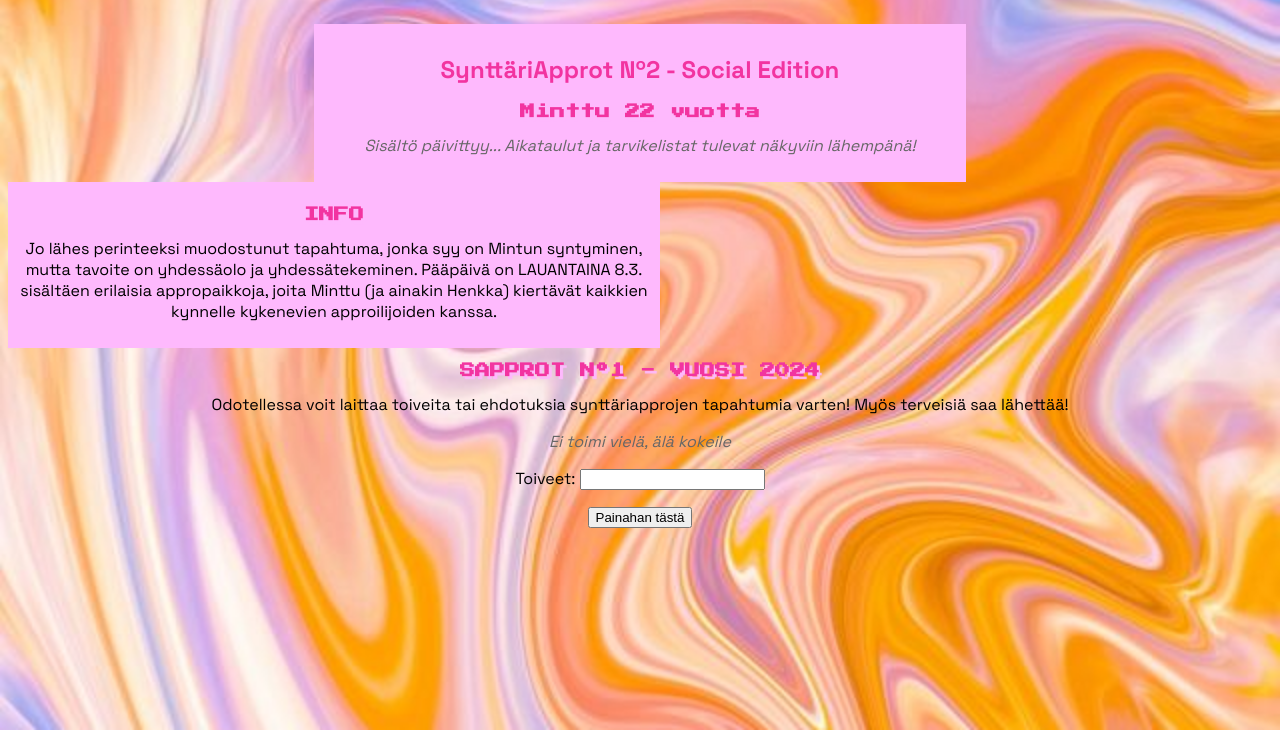
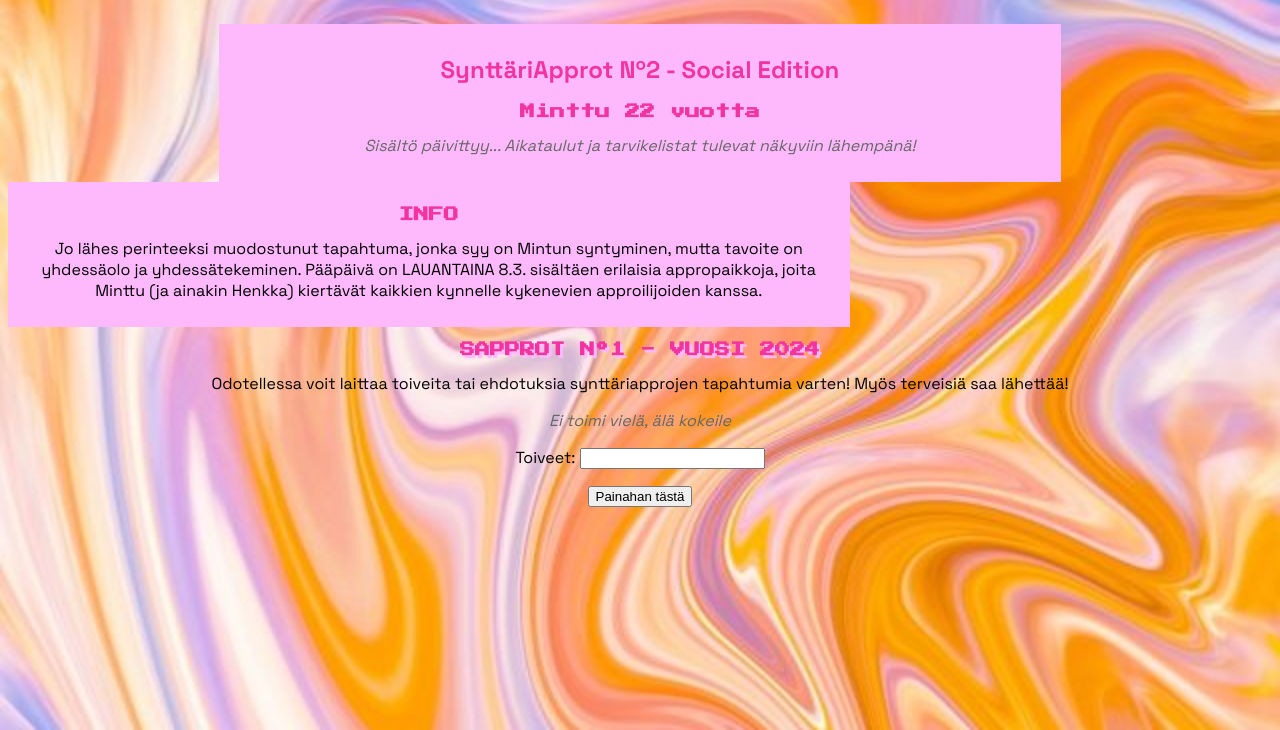
Before and after one commit to pohjolaminttu/synttariapprot, a plain HTML site: page index.html in a window 1280 px wide. Shown: the part 70-800 px from the top of the page. Drawn offline with Linux system fonts and the light colour scheme.

Commit message:
Päivän loput hommat

```diff
--- a/index.html
+++ b/index.html
@@ -37,9 +37,11 @@
     </p>
     </div>
 
-    <div id="ViimeVuosi">
+
       <h3>SAPPROT Nº1 - VUOSI 2024</h3>
-    </div>
+      <div id="ViimeVuosi">
+
+      </div>
 
 
 
--- a/styles/style.css
+++ b/styles/style.css
@@ -23,7 +23,7 @@ h3 {
 div#Alkublokki {
     background-color: rgb(254, 185, 253);
     color:  rgb(242, 52, 160);
-    width: 50%;
+    width: 65%;
     padding: 10px 10px 10px 10px;
     text-align: center;
     margin: 0 auto;
@@ -32,7 +32,7 @@ div#Alkublokki {
 div#Info {
     background-color: rgb(254, 185, 253);
     padding: 10px 10px 10px 10px;
-    width: 50%;
+    width: 65%;
 
 }
 
```
Also changed, not shown: images/kuva1.JPEG (added), images/kuva11.JPEG (added), images/kuva12.JPEG (added), images/kuva2.JPEG (added), images/kuva3.JPEG (added), images/kuva6.JPEG (added), 6 other files.
